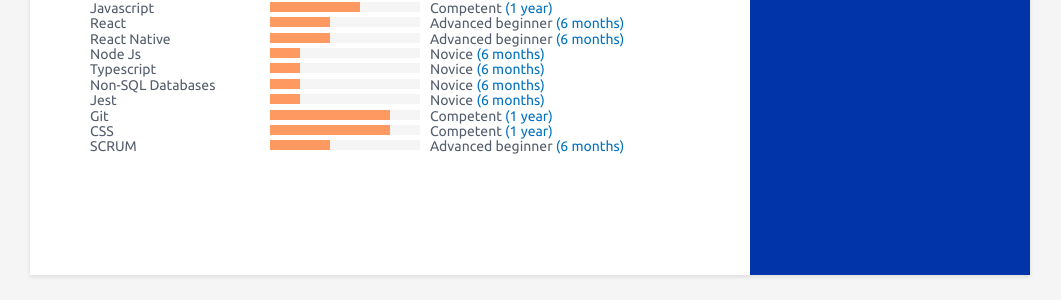
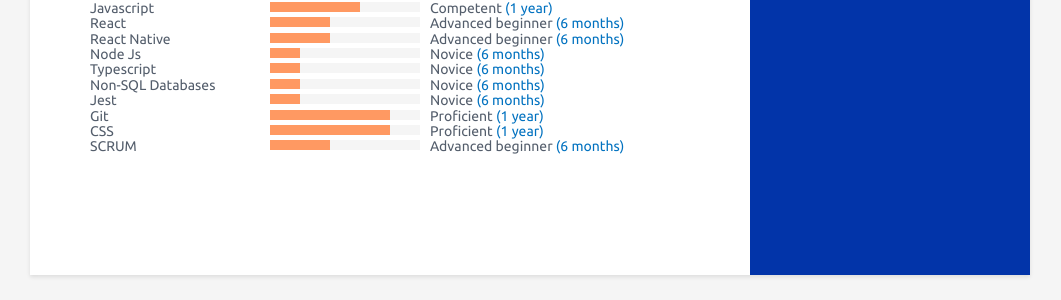
Before and after one commit to BrightCoders-Institute/scorecard-roobbs, a Jekyll site: the page built from index.html, in a window 1280 px wide. Shown: the part 1002-1302 px from the top of the page, without its empty margins (110-1171 px from the left). Built offline with Jekyll 4.4.1, drawn with Linux system fonts in a browser that asks for light colours.

```diff
--- a/_data/data.yml
+++ b/_data/data.yml
@@ -124,12 +124,12 @@ skills:
 
     - name: Git
       level: 80%
-      level-name: Competent
+      level-name: Proficient
       time: 1 year
 
     - name: CSS
       level: 80%
-      level-name: Competent
+      level-name: Proficient
       time: 1 year
 
     - name: SCRUM
```
Also changed, not shown: 1 other file.
